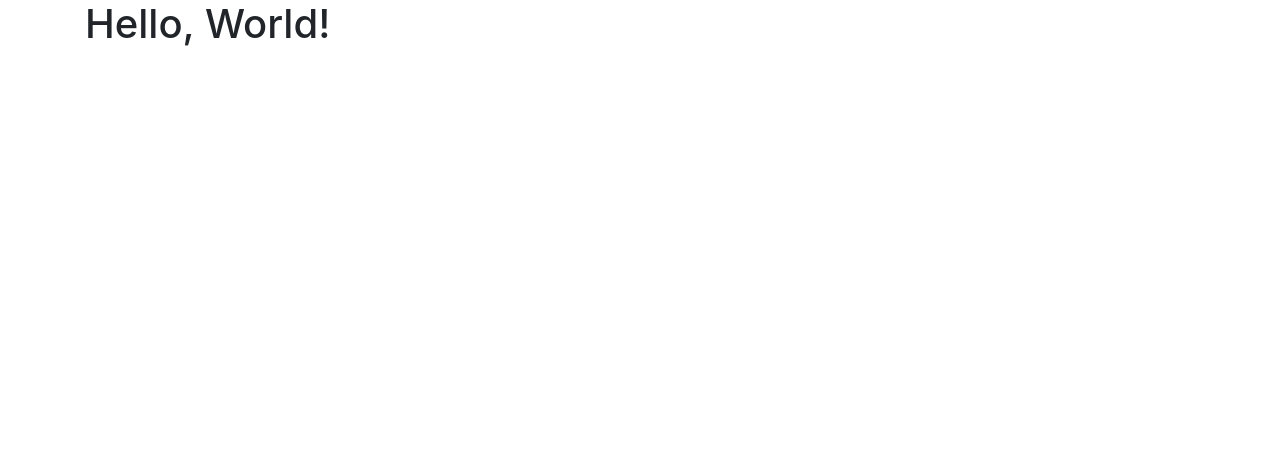
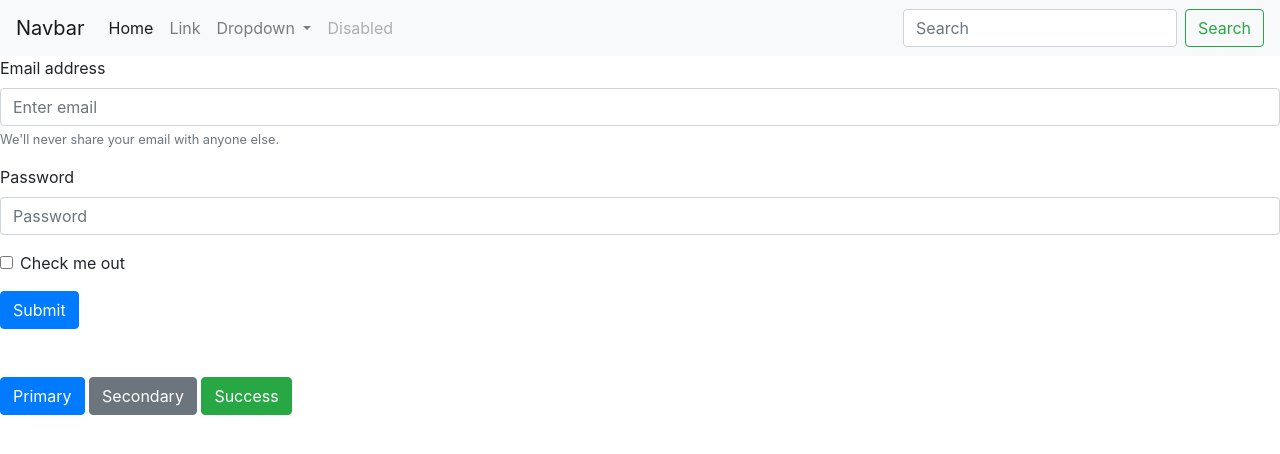
Before and after one commit to jacobwsmith19/bootcamp, a plain HTML site: page bootstrap/index.html in a window 1280 px wide. Drawn offline with nearby package versions, Linux system fonts and the light colour scheme.

Commit message:
updated with bootstrap

```diff
--- a/bootstrap/index.html
+++ b/bootstrap/index.html
@@ -3,11 +3,71 @@
 <head>
     <link rel="stylesheet" href="https://stackpath.bootstrapcdn.com/bootstrap/4.3.1/css/bootstrap.min.css" integrity="sha384-ggOyR0iXCbMQv3Xipma34MD+dH/1fQ784/j6cY/iJTQUOhcWr7x9JvoRxT2MZw1T" crossorigin="anonymous">
     <meta charset="UTF-8" />
-    <title>Document</title>
+    <title>Bootstrap Practice!</title>
 </head>
+<div class="container"></div>
 <body>
-    <div class="container">
-        <h1>Hello, World!</h1>
-    </div>
+        <nav class="navbar navbar-expand-lg navbar-light bg-light">
+                <a class="navbar-brand" href="#">Navbar</a>
+                <button class="navbar-toggler" type="button" data-toggle="collapse" data-target="#navbarSupportedContent" aria-controls="navbarSupportedContent" aria-expanded="false" aria-label="Toggle navigation">
+                  <span class="navbar-toggler-icon"></span>
+                </button>
+
+                <div class="collapse navbar-collapse" id="navbarSupportedContent">
+                  <ul class="navbar-nav mr-auto">
+                    <li class="nav-item active">
+                      <a class="nav-link" href="#">Home <span class="sr-only">(current)</span></a>
+                    </li>
+                    <li class="nav-item">
+                      <a class="nav-link" href="#">Link</a>
+                    </li>
+                    <li class="nav-item dropdown">
+                      <a class="nav-link dropdown-toggle" href="#" id="navbarDropdown" role="button" data-toggle="dropdown" aria-haspopup="true" aria-expanded="false">
+                        Dropdown
+                      </a>
+                      <div class="dropdown-menu" aria-labelledby="navbarDropdown">
+                        <a class="dropdown-item" href="#">Action</a>
+                        <a class="dropdown-item" href="#">Another action</a>
+                        <div class="dropdown-divider"></div>
+                        <a class="dropdown-item" href="#">Something else here</a>
+                      </div>
+                    </li>
+                    <li class="nav-item">
+                      <a class="nav-link disabled" href="#" tabindex="-1" aria-disabled="true">Disabled</a>
+                    </li>
+                  </ul>
+                  <form class="form-inline my-2 my-lg-0">
+                    <input class="form-control mr-sm-2" type="search" placeholder="Search" aria-label="Search">
+                    <button class="btn btn-outline-success my-2 my-sm-0" type="submit">Search</button>
+                  </form>
+                </div>
+              </nav>
+
+              <form>
+                    <div class="form-group">
+                      <label for="exampleInputEmail1">Email address</label>
+                      <input type="email" class="form-control" id="exampleInputEmail1" aria-describedby="emailHelp" placeholder="Enter email">
+                      <small id="emailHelp" class="form-text text-muted">We'll never share your email with anyone else.</small>
+                    </div>
+                    <div class="form-group">
+                      <label for="exampleInputPassword1">Password</label>
+                      <input type="password" class="form-control" id="exampleInputPassword1" placeholder="Password">
+                    </div>
+                    <div class="form-group form-check">
+                      <input type="checkbox" class="form-check-input" id="exampleCheck1">
+                      <label class="form-check-label" for="exampleCheck1">Check me out</label>
+                    </div>
+                    <button type="submit" class="btn btn-primary">Submit</button>
+                  </form>
+                </br>
+            </br>
+<button type="button" class="btn btn-primary">Primary</button>
+<button type="button" class="btn btn-secondary">Secondary</button>
+<button type="button" class="btn btn-success">Success</button>
+
+<script src="https://code.jquery.com/jquery-3.3.1.slim.min.js" integrity="sha384-q8i/X+965DzO0rT7abK41JStQIAqVgRVzpbzo5smXKp4YfRvH+8abtTE1Pi6jizo" crossorigin="anonymous"></script>
+<script src="https://cdnjs.cloudflare.com/ajax/libs/popper.js/1.14.7/umd/popper.min.js" integrity="sha384-UO2eT0CpHqdSJQ6hJty5KVphtPhzWj9WO1clHTMGa3JDZwrnQq4sF86dIHNDz0W1" crossorigin="anonymous"></script>
+<script src="https://stackpath.bootstrapcdn.com/bootstrap/4.3.1/js/bootstrap.min.js" integrity="sha384-JjSmVgyd0p3pXB1rRibZUAYoIIy6OrQ6VrjIEaFf/nJGzIxFDsf4x0xIM+B07jRM" crossorigin="anonymous"></script>
 </body>
+</div>
 </html>
```
